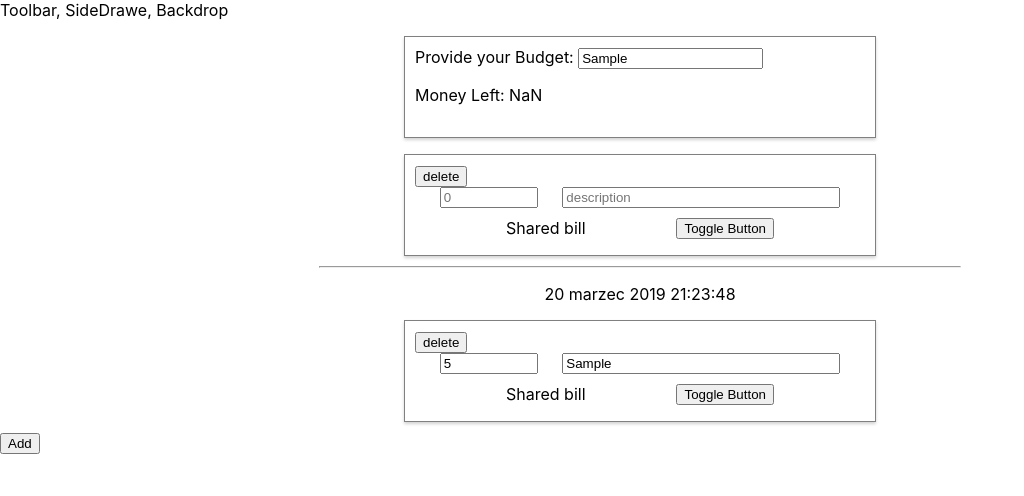
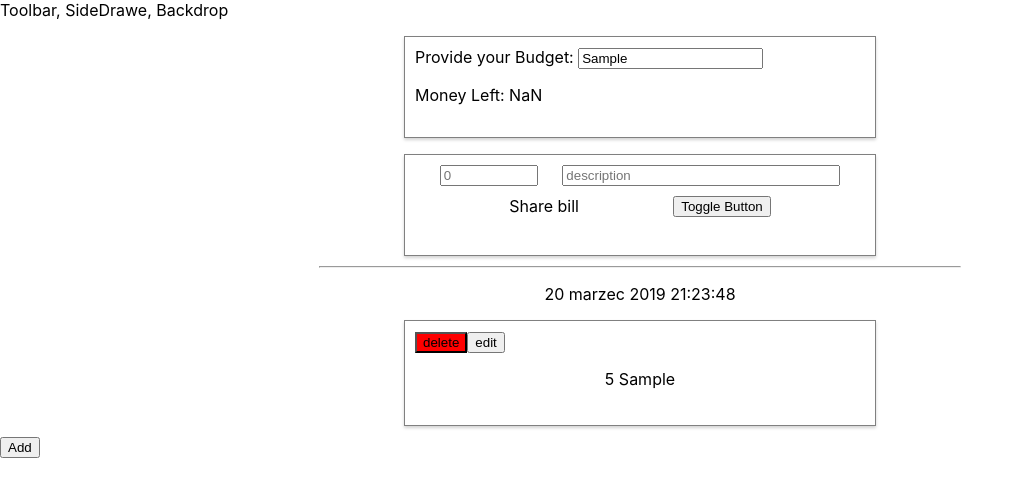
Before and after one commit to kplachecki/budget-app, a React (Create React App) app: page / in a window 1280 px wide. Both pictures are taken after typing "Sample", "5", "Sample" into the empty fields and a click on the button "Add". Shown: the top 496 px of the page, without its empty margins (0-1024 px from the left). Built offline with nearby package versions, Linux system fonts and the light colour scheme.

Commit message:
inputs disable

```diff
--- a/src/App.js
+++ b/src/App.js
@@ -7,7 +7,8 @@ const TRANSACTION = {
   description: "",
   toggle: false,
   shareWith: "",
-  date: null
+  date: null,
+  isEditable: false
 };
 
 class App extends Component {
@@ -18,10 +19,24 @@ class App extends Component {
         description: "",
         toggle: false,
         shareWith: "",
-        date: null
+        date: null,
+        isEditable: false
       }
     ],
     budget: null
+  };
+
+  // inputValidation = (event) => {
+
+  //   if ((event.target.value).length === 0) {
+
+  //   }
+  // }
+
+  onEdit = index => {
+    const transaction = [...this.state.transactions];
+    transaction[index].isEditable = !transaction[index].isEditable;
+    this.setState({ transactions: transaction });
   };
 
   budgetDeduction = index => {
@@ -147,6 +162,7 @@ class App extends Component {
             inputChanged={this.onInputHandler}
             deleteTransaction={this.onDeleteTransaction}
             toggleSwitch={this.onToggleSwitch}
+            onEdit={this.onEdit}
           />
         </Layout>
       </React.Fragment>
--- a/src/components/Transaction/Toggle/Toggle.js
+++ b/src/components/Transaction/Toggle/Toggle.js
@@ -4,7 +4,7 @@ class Toggle extends Component {
   render() {
     let extension = null;
 
-    if (this.props.toggle) {
+    if (this.props.index === 0 && this.props.toggle) {
       extension = (
         <div className={classes.Input}>
           <input
@@ -16,12 +16,45 @@ class Toggle extends Component {
         </div>
       );
     }
+    if (this.props.isEditable && this.props.toggle) {
+      extension = (
+        <div className={classes.Input}>
+          <input
+            name="shareWithInput"
+            placeholder="Shared with"
+            value={this.props.shareWith}
+            onChange={this.props.inputChanged}
+          />
+        </div>
+      );
+    }
+
+    if (
+      this.props.index !== 0 &&
+      this.props.toggle &&
+      this.props.isEditable === false
+    ) {
+      extension = (
+        <div className={classes.Input}>
+          <p>Bill shared with {this.props.shareWith}</p>
+        </div>
+      );
+    }
+
+    let shareBill = null;
+
+    if (this.props.index === 0 || this.props.isEditable) {
+      shareBill = (
+        <div className={classes.SharedBill}>
+          <span>Share bill</span>
+          <button onClick={this.props.toggleSwitch}>Toggle Button</button>
+        </div>
+      );
+    }
+
     return (
       <React.Fragment>
-        <div className={classes.SharedBill}>
-          <span>Shared bill</span>
-          <button onClick={this.props.toggleSwitch}>Toggle Button</button>
-        </div>
+        {shareBill}
         {extension}
       </React.Fragment>
     );
--- a/src/components/Transaction/Transaction.js
+++ b/src/components/Transaction/Transaction.js
@@ -6,21 +6,35 @@ import TransactionDate from "./TransactionDate/TransactionDate";
 
 class Transaction extends Component {
   render() {
-    let line = null;
-    if (this.props.date != null) {
-      line = <hr style={{ width: "50%" }} />;
+    const line =
+      this.props.date != null ? <hr style={{ width: "50%" }} /> : null;
+
+    const editArr = [];
+    let editStr = "edit";
+    if (this.props.isEditable) {
+      editArr.push(classes.Accept);
+      editStr = "accept";
     }
-    return (
-      <React.Fragment>
-        {line}
-        <TransactionDate date={this.props.date} />
-        <div className={classes.Transaction}>
+
+    let deleteButton = null;
+    let editButton = null;
+    if (this.props.index !== 0) {
+      deleteButton = (
         <button
           onClick={this.props.deleteTransaction}
           className={classes.Delete}
         >
           delete
         </button>
+      );
+      editButton = (
+        <button onClick={this.props.onEdit} className={editArr.join(" ")}>
+          {editStr}
+        </button>
+      );
+    }
+
+    let transactionContent = (
       <div className={classes.Input}>
         <input
           name="amountInput"
@@ -38,11 +52,41 @@ class Transaction extends Component {
           className={classes.InputRight}
         />
       </div>
+    );
+
+    if (this.props.isEditable === false && this.props.index !== 0) {
+      transactionContent = (
+        <div className={classes.Input}>
+          <p>
+            {this.props.amount} <span>{this.props.description}</span>
+          </p>
+        </div>
+      );
+    }
+
+    let toggleContent = (
       <Toggle
         toggleSwitch={this.props.toggleSwitch}
         toggle={this.props.toggle}
         inputChanged={this.props.inputChanged}
+        isEditable={this.props.isEditable}
+        index={this.props.index}
+        shareWith={this.props.shareWith}
       />
+    );
+    if (this.props.index !== 0 && this.props.shareWith.length === 0) {
+      toggleContent = null;
+    }
+
+    return (
+      <React.Fragment>
+        {line}
+        <TransactionDate date={this.props.date} />
+        <div className={classes.Transaction}>
+          {deleteButton}
+          {editButton}
+          {transactionContent}
+          {toggleContent}
         </div>
       </React.Fragment>
     );
--- a/src/components/Transaction/Transaction.module.css
+++ b/src/components/Transaction/Transaction.module.css
@@ -27,3 +27,11 @@
 .InputLeft {
   width: 20%;
 }
+
+.Delete {
+  background: red;
+}
+
+.Accept {
+  background: green;
+}
--- a/src/containers/TransactionsScreen/TransactionsScreen.js
+++ b/src/containers/TransactionsScreen/TransactionsScreen.js
@@ -16,6 +16,9 @@ const TransactionsScreen = props => {
         deleteTransaction={() => props.deleteTransaction(index)}
         toggleSwitch={() => props.toggleSwitch(index)}
         date={transaction.date}
+        index={index}
+        onEdit={() => props.onEdit(index)}
+        isEditable={transaction.isEditable}
       />
     );
   });
```
Lines whose indentation alone changed are shown as unchanged.
